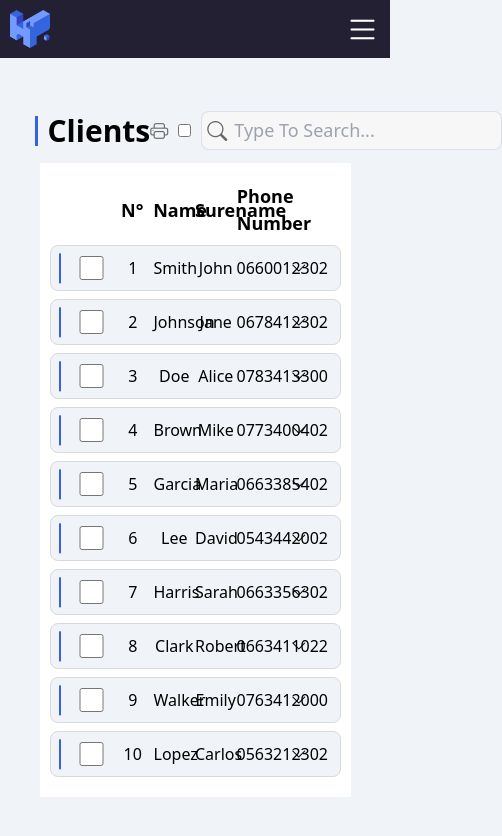
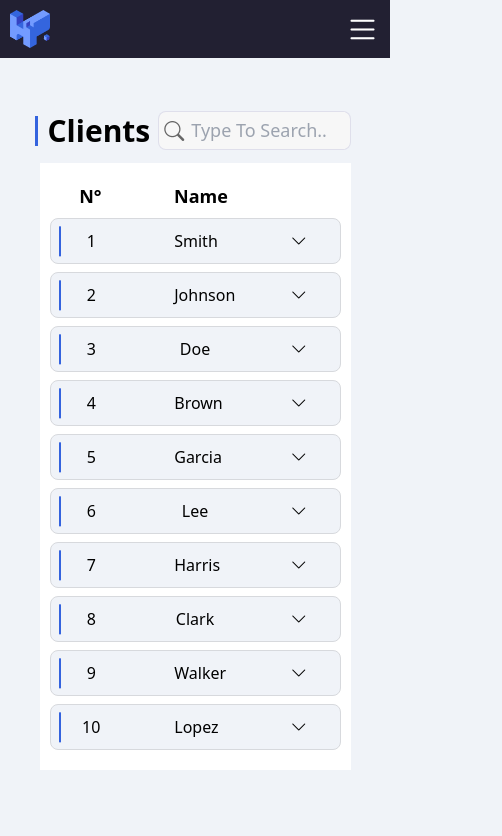
Before and after one commit to dhiaa00/Hotel-Management, a React (Vite) app: page /clients in a window 390 px wide. Shown: the top 836 px of the page, 502 px wide, since content can reach past the window. Built offline with nearby package versions, Linux system fonts and the light colour scheme; the HTML template or start-up script is replaced by a standard one.

Commit message:
clients responsive

```diff
--- a/src/components/clients/Client.jsx
+++ b/src/components/clients/Client.jsx
@@ -15,18 +15,18 @@ const Client = ({ client }) => {
           type="checkbox"
           name="checkRoom"
           id="checkRoom"
-          className="w-1/6"
+          className="w-1/6 toBeHidden"
         />
         <div className="number w-1/6">{client.number}</div>
         <div className="name w-1/6">{client.lastName}</div>
-        <div className="surename w-1/6">{client.firstName}</div>
-        <div className="phone-number w-1/6">{client.phone}</div>
+        <div className="surename w-1/6 toBeHidden">{client.firstName}</div>
+        <div className="phone-number w-1/6 toBeHidden">{client.phone}</div>
         <i
           className="bi bi-chevron-down w-1/6 cursor-pointer"
           onClick={handleShowMore}></i>
       </div>
       {!hidden && (
-        <div className="more-details text-center flex justify-between items-center p px-[20px] py-[10px] bg-inputColor">
+        <div className="more-details text-center flex justify-between items-center p px-[20px] py-[10px] bg-inputColor max-[720px]:text-[15px]">
           <div className="room-taken flex flex-col font-bold">
             Room Taken: <p className="font-normal">{client.room}</p>
           </div>
--- a/src/pages/Clients.jsx
+++ b/src/pages/Clients.jsx
@@ -16,20 +16,25 @@ const Clients = () => {
 
   return (
     <div className="client pt-10 px-5 flex flex-1 flex-col w-[79vw] max-[920px]:w-[90%]">
-      <div className="client-header flex justify-between items-center py-[10px]">
+      <div className="client-header flex justify-between items-center py-[10px]  max-[720px]:space-x-2">
         <h1 className="text-[30px] pl-2 font-bold relative before:content-[''] before:absolute before:w-[3px] before:h-2/3  before:bg-mainColor before:top-[50%] before:left-[-5px] before:translate-y-[-50%]">
           Clients
         </h1>
         <div className="functionalities flex items-center gap-[10px] text-[18px] text-[#666]">
-          <i className="bi bi-printer"></i>
-          <input type="checkbox" name="checkAll" id="checkAll" />
+          <i className="bi bi-printer toBeHidden"></i>
+          <input
+            type="checkbox"
+            name="checkAll"
+            id="checkAll"
+            className="toBeHidden"
+          />
           <div className="search flex items-center px-[5px] justify-center gap-[5px] bg-[#F7F7F7] border-[#0F0D83]/[0.1] border-[0.8px] border-solid rounded-[8px]">
             <i className="bi bi-search text-[20px] flex items-center"></i>
             <input
               type="search"
               name="search"
               id="search"
-              className=" bg-[#F7F7F7] text-[18px] text-[#666] py-[5px] px-[2px] focus:outline-none"
+              className=" bg-[#F7F7F7] text-[18px] text-[#666] py-[5px] px-[2px] focus:outline-none max-[720px]:w-[100%]"
               placeholder="Type To Search..."
               value={searchedClient}
               onChange={(e) => setSearchedClient(e.target.value)}
@@ -39,15 +44,19 @@ const Clients = () => {
       </div>
       <div className="clients-wrapper flex flex-col bg-white space-y-2 px-[10px] py-[20px]">
         <div className="titles text-center flex items-center justify-between px-[20px]">
-          <div className="empty w-1/6"></div>
+          <div className="empty w-1/6 toBeHidden"></div>
           <div className="title font-bold text-[18px] text-center w-1/6">
             N°
           </div>
           <div className="title font-bold text-[18px] text-center w-1/6">
             Name
           </div>
-          <div className="title font-bold text-[18px] w-1/6">Surename</div>
-          <div className="title font-bold text-[18px] w-1/6">Phone Number</div>
+          <div className="title font-bold text-[18px] w-1/6 toBeHidden">
+            Surename
+          </div>
+          <div className="title font-bold text-[18px] w-1/6 toBeHidden">
+            Phone Number
+          </div>
           <div className="empty w-1/6"></div>
         </div>
         {clientList.map((client) => (
--- a/src/pages/Rooms.jsx
+++ b/src/pages/Rooms.jsx
@@ -1,7 +1,8 @@
-import React from "react";
+import React, { useState } from "react";
 import Room from "../components/rooms/Room";
 
 const Rooms = () => {
+  const [searchedRoom, setSearchedRoom] = useState("");
   return (
     <div className="rooms pt-10 px-5 flex flex-1 flex-col w-[79vw] max-[920px]:w-[90%]">
       <div className="rooms-header flex justify-between items-center py-[10px] max-[720px]:space-x-2">
@@ -24,6 +25,8 @@ const Rooms = () => {
               id="search"
               className=" bg-[#F7F7F7] text-[18px] text-[#666] py-[5px] max-[720px]:w-[100%]"
               placeholder="Type To Search..."
+              value={searchedRoom}
+              onChange={(e) => setSearchedRoom(e.target.value)}
             />
           </div>
         </div>
```
